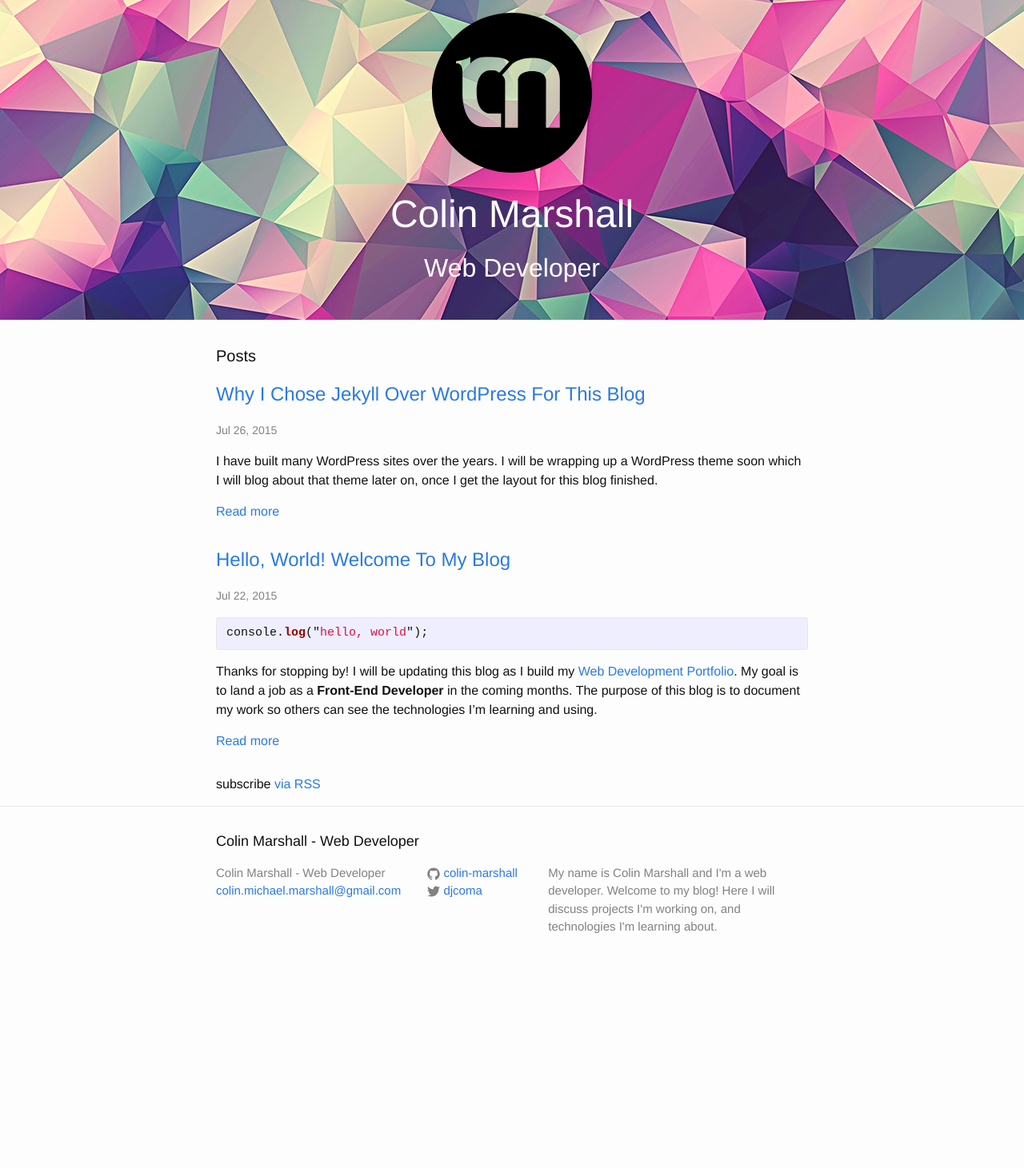
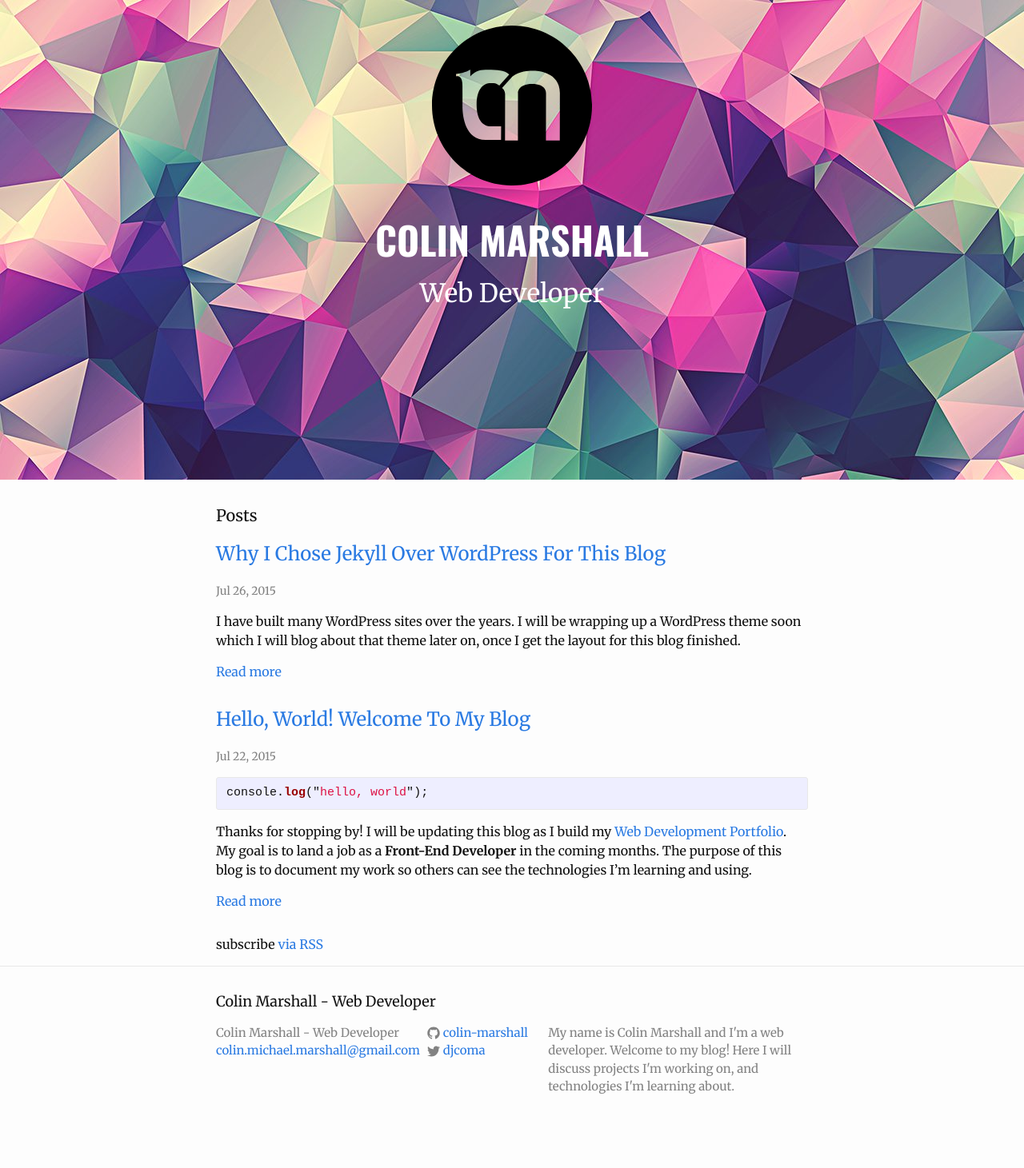
Before and after one commit to colin-marshall/colin-marshall.github.io, a Jekyll site: the page built from index.html, in a window 1280 px wide. Shown: the whole page at 80% size. Built offline with Jekyll 4.4.1, drawn with Linux system fonts in a browser that asks for light colours; nearby versions of some CDN libraries; before the commit the page ends 1261 px from its top, so only the background shows below that.

Commit message:
improved the look of the header

```diff
--- a/_includes/head.html
+++ b/_includes/head.html
@@ -6,6 +6,7 @@
 	<title>{% if page.title %}{{ page.title }}{% else %}{{ site.title }}{% endif %}</title>
 	<meta name="description" content="{% if page.excerpt %}{{ page.excerpt | strip_html | strip_newlines | truncate: 160 }}{% else %}{{ site.description }}{% endif %}">
 
+	<link href='http://fonts.googleapis.com/css?family=Source+Sans+Pro:400,600,700|Quicksand:400,700|Oswald:400,700|Merriweather:400,700' rel='stylesheet' type='text/css'>
 	<link rel="stylesheet" href="{{ "/css/main.css" | prepend: site.baseurl }}">
 	<link rel="canonical" href="{{ page.url | replace:'index.html','' | prepend: site.baseurl | prepend: site.url }}">
 	<link rel="alternate" type="application/rss+xml" title="{{ site.title }}" href="{{ "/feed.xml" | prepend: site.baseurl | prepend: site.url }}" />
--- a/_sass/modules/_home-header.scss
+++ b/_sass/modules/_home-header.scss
@@ -1,7 +1,7 @@
 .header {
 	background-image: url('../img/poly-header-bg.jpg');
 	background-attachment: fixed;
-	height: 400px;
+	height: 600px;
 	text-align: center;
 
 	@include e(logo) {
@@ -9,7 +9,7 @@
 		height: 0;
 		width: 0;
 		max-width: 200px;
-		padding: 1rem 0;
+		padding: 2rem 0;
 		margin: 0 auto;
 		-webkit-transform: rotate(.1deg);
   		-ms-transform: rotate(.1deg);
@@ -27,15 +27,17 @@
 
 	@include e(name) {
 		display: none;
+		text-transform: uppercase;
 		font-size: 3rem;
-		font-weight: 500;
+		font-weight: 700;
 		color: white;
+		font-family: $secondary-font-family;
 	}
 
 		@include e(title) {
 		display:none;
 		font-size: 2rem;
-		font-weight: 500;
+		font-weight: 400;
 		color: white;
 		line-height: 1;
 	}
--- a/_sass/modules/_posts.scss
+++ b/_sass/modules/_posts.scss
@@ -4,3 +4,9 @@
 		color: darkgreen;
 	}
 }
+
+.post-title {
+	font-family: $secondary-font-family;
+	font-size: 2.5rem;
+	font-weight: 700;
+}
--- a/css/main.scss
+++ b/css/main.scss
@@ -6,7 +6,8 @@
 
 
 // Our variables
-$base-font-family: Helvetica, Arial, sans-serif;
+$base-font-family: Merriweather, Arial, sans-serif;
+$secondary-font-family: Oswald, Arial, sans-serif;
 $base-font-size:   16px;
 $small-font-size:  $base-font-size * 0.875;
 $base-line-height: 1.5;
```
Lines whose indentation alone changed are shown as unchanged.
